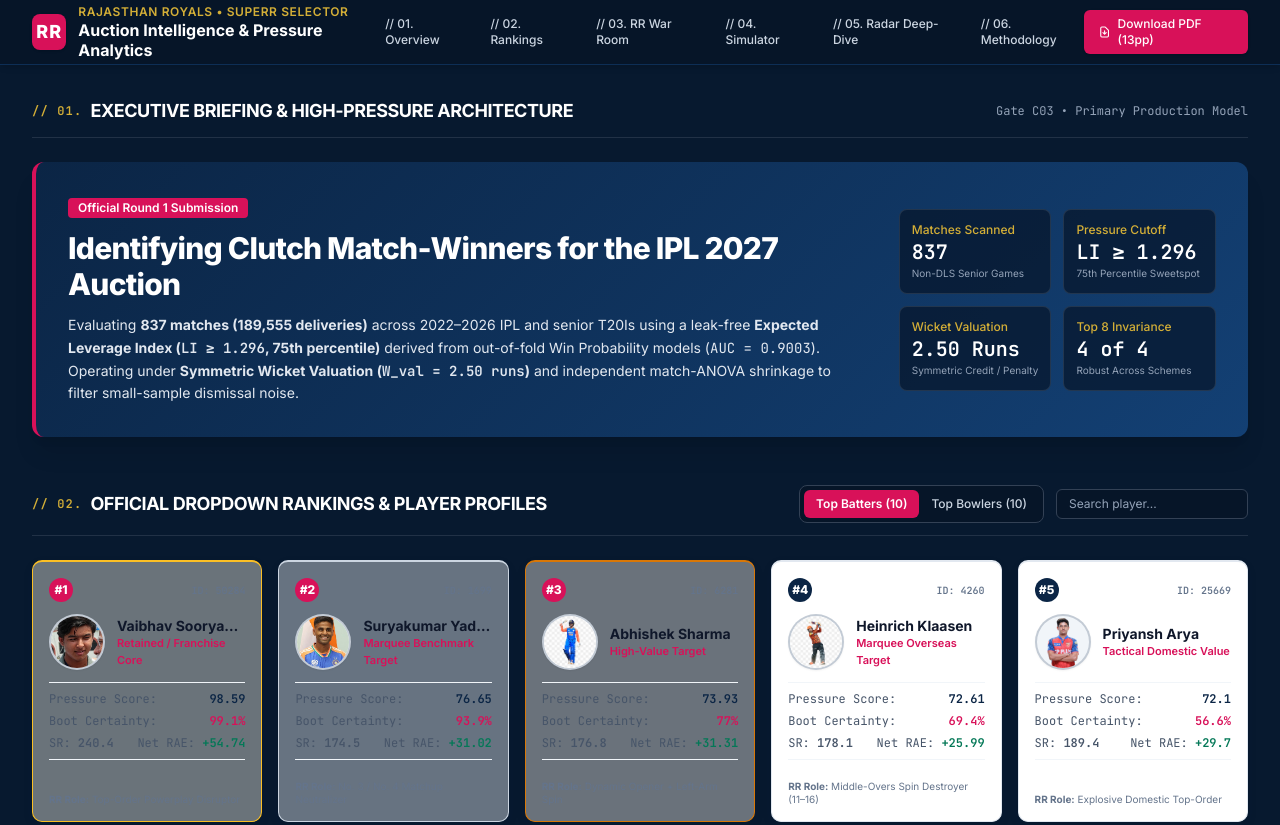
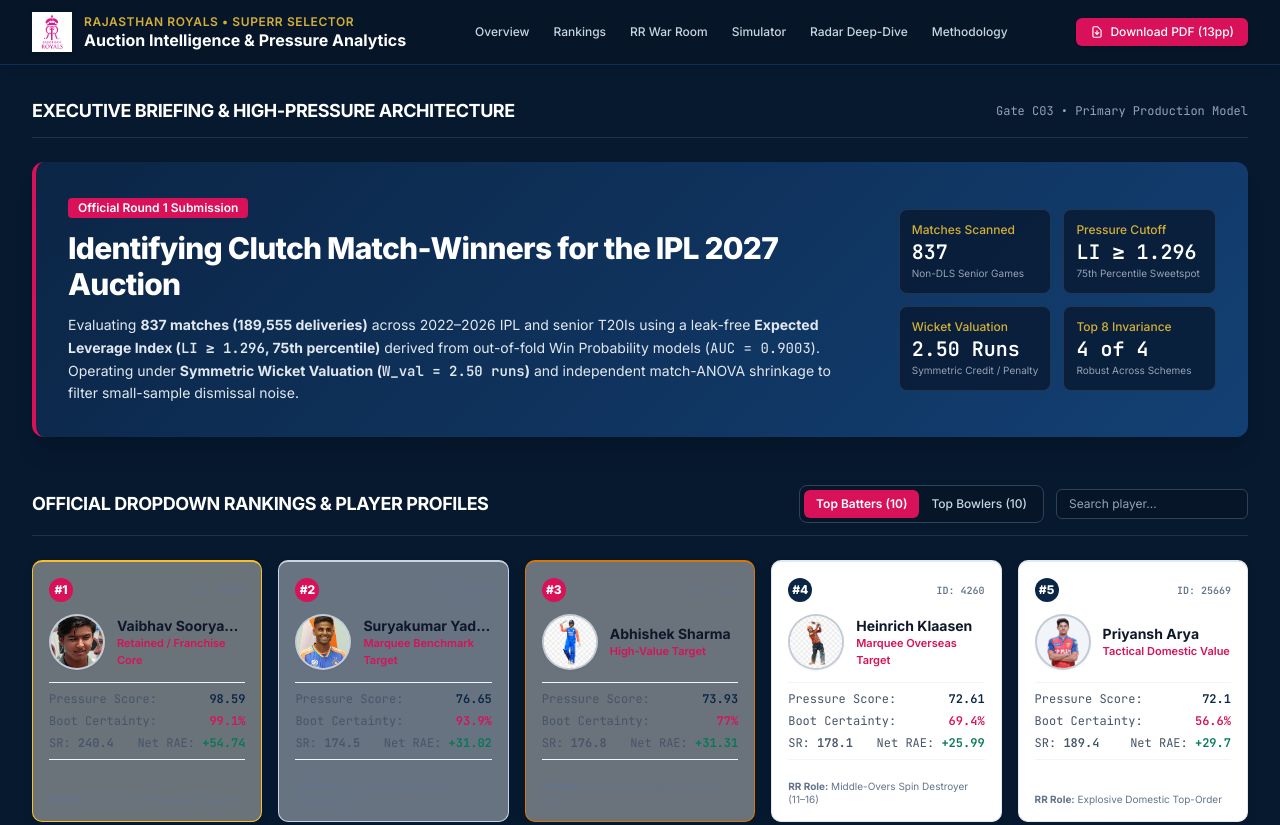
Before and after one commit to tamajit-ghosh-13/rr-pressure-dashboard, a plain HTML site: page index.html in a window 1280 px wide. Shown: the top 825 px of the page. Drawn offline with nearby package versions, Linux system fonts and the light colour scheme.

Commit message:
fix: remove // numbering and add official RR logo image

```diff
--- a/index.html
+++ b/index.html
@@ -90,9 +90,7 @@
   <header class="border-b border-rr-navy-light/60 bg-rr-navy-dark sticky top-0 z-50 shadow-md">
     <div class="max-w-7xl mx-auto px-4 sm:px-6 lg:px-8 h-16 flex items-center justify-between">
       <div class="flex items-center gap-3">
-        <div class="h-9 w-9 rounded-lg bg-rr-pink flex items-center justify-center font-black text-white text-lg tracking-wider shadow">
-          RR
-        </div>
+        <img src="images/RR_logo.webp" alt="Rajasthan Royals" class="h-10 w-10 object-contain drop-shadow" />
         <div>
           <div class="text-xs uppercase tracking-wider font-semibold text-rr-gold">Rajasthan Royals • SupeRR Selector</div>
           <div class="text-base font-bold text-white leading-tight">Auction Intelligence &amp; Pressure Analytics</div>
@@ -101,12 +99,12 @@
 
       <!-- Quick Jump Nav -->
       <nav class="hidden md:flex items-center gap-6 text-xs font-medium text-slate-300">
-        <a href="#overview" class="hover:text-rr-gold transition">// 01. Overview</a>
-        <a href="#rankings" class="hover:text-rr-gold transition">// 02. Rankings</a>
-        <a href="#war-room" class="hover:text-rr-gold transition">// 03. RR War Room</a>
-        <a href="#simulator" class="hover:text-rr-gold transition">// 04. Simulator</a>
-        <a href="#radar" class="hover:text-rr-gold transition">// 05. Radar Deep-Dive</a>
-        <a href="#methodology" class="hover:text-rr-gold transition">// 06. Methodology</a>
+        <a href="#overview" class="hover:text-rr-gold transition">Overview</a>
+        <a href="#rankings" class="hover:text-rr-gold transition">Rankings</a>
+        <a href="#war-room" class="hover:text-rr-gold transition">RR War Room</a>
+        <a href="#simulator" class="hover:text-rr-gold transition">Simulator</a>
+        <a href="#radar" class="hover:text-rr-gold transition">Radar Deep-Dive</a>
+        <a href="#methodology" class="hover:text-rr-gold transition">Methodology</a>
       </nav>
 
       <div class="flex items-center gap-3">
@@ -121,14 +119,11 @@
   <main class="max-w-7xl mx-auto px-4 sm:px-6 lg:px-8 py-8 space-y-12">
 
     <!-- ========================================== -->
-    <!-- // 01. EXECUTIVE BRIEFING & KEY METRICS     -->
+    <!-- EXECUTIVE BRIEFING & KEY METRICS           -->
     <!-- ========================================== -->
     <section id="overview" class="space-y-6">
       <div class="flex items-center justify-between border-b border-slate-700/60 pb-3">
-        <div class="flex items-center gap-2">
-          <span class="text-xs font-mono font-bold text-rr-gold tracking-widest">// 01.</span>
         <h2 class="text-lg font-bold text-white tracking-tight uppercase">Executive Briefing &amp; High-Pressure Architecture</h2>
-        </div>
         <span class="text-xs font-mono text-slate-400">Gate C03 • Primary Production Model</span>
       </div>
 
@@ -175,14 +170,11 @@
     </section>
 
     <!-- ========================================== -->
-    <!-- // 02. OFFICIAL DROPDOWN RANKINGS           -->
+    <!-- OFFICIAL DROPDOWN RANKINGS                 -->
     <!-- ========================================== -->
     <section id="rankings" class="space-y-6">
       <div class="flex flex-col sm:flex-row sm:items-center justify-between border-b border-slate-700/60 pb-3 gap-4">
-        <div class="flex items-center gap-2">
-          <span class="text-xs font-mono font-bold text-rr-gold tracking-widest">// 02.</span>
         <h2 class="text-lg font-bold text-white tracking-tight uppercase">Official Dropdown Rankings &amp; Player Profiles</h2>
-        </div>
 
         <!-- Controls: Role Toggle + Search -->
         <div class="flex items-center gap-3">
@@ -229,14 +221,11 @@
     </section>
 
     <!-- ========================================== -->
-    <!-- // 03. RAJASTHAN ROYALS 2027 AUCTION WAR ROOM -->
+    <!-- RAJASTHAN ROYALS 2027 AUCTION WAR ROOM     -->
     <!-- ========================================== -->
     <section id="war-room" class="space-y-6">
       <div class="flex flex-col sm:flex-row sm:items-center justify-between border-b border-slate-700/60 pb-3 gap-4">
-        <div class="flex items-center gap-2">
-          <span class="text-xs font-mono font-bold text-rr-gold tracking-widest">// 03.</span>
         <h2 class="text-lg font-bold text-white tracking-tight uppercase">Rajasthan Royals 2027 Auction War Room</h2>
-        </div>
 
         <!-- Tier Filter Buttons -->
         <div class="inline-flex rounded-lg bg-rr-navy-dark p-1 border border-slate-700 text-xs font-medium">
@@ -268,14 +257,11 @@
     </section>
 
     <!-- ========================================== -->
-    <!-- // 04. INTERACTIVE SENSITIVITY & SIMULATOR  -->
+    <!-- INTERACTIVE SENSITIVITY & SIMULATOR        -->
     <!-- ========================================== -->
     <section id="simulator" class="space-y-6">
       <div class="flex items-center justify-between border-b border-slate-700/60 pb-3">
-        <div class="flex items-center gap-2">
-          <span class="text-xs font-mono font-bold text-rr-gold tracking-widest">// 04.</span>
         <h2 class="text-lg font-bold text-white tracking-tight uppercase">Interactive Sensitivity &amp; Weight Simulator</h2>
-        </div>
         <span class="text-xs font-mono text-slate-400">Dynamic Client-Side Recalculation</span>
       </div>
 
@@ -373,14 +359,11 @@
     </section>
 
     <!-- ========================================== -->
-    <!-- // 05. 5-PILLAR RADAR & PLAYER DIAGNOSTICS -->
+    <!-- 5-PILLAR RADAR & PLAYER DIAGNOSTICS        -->
     <!-- ========================================== -->
     <section id="radar" class="space-y-6">
       <div class="flex items-center justify-between border-b border-slate-700/60 pb-3">
-        <div class="flex items-center gap-2">
-          <span class="text-xs font-mono font-bold text-rr-gold tracking-widest">// 05.</span>
         <h2 class="text-lg font-bold text-white tracking-tight uppercase">5-Pillar Radar &amp; Head-to-Head Diagnostics</h2>
-        </div>
         <span class="text-xs font-mono text-slate-400">Multi-Attribute Comparison</span>
       </div>
 
@@ -429,14 +412,11 @@
     </section>
 
     <!-- ========================================== -->
-    <!-- // 06. METHODOLOGICAL FOUNDATIONS           -->
+    <!-- METHODOLOGICAL FOUNDATIONS                 -->
     <!-- ========================================== -->
     <section id="methodology" class="space-y-6">
       <div class="flex items-center justify-between border-b border-slate-700/60 pb-3">
-        <div class="flex items-center gap-2">
-          <span class="text-xs font-mono font-bold text-rr-gold tracking-widest">// 06.</span>
         <h2 class="text-lg font-bold text-white tracking-tight uppercase">Methodological Foundations &amp; Gate D1 Validation</h2>
-        </div>
         <span class="text-xs font-mono text-slate-400">Forensic Traps Audit</span>
       </div>
 
```
Also changed, not shown: images/RR_logo.webp (added), 1 other file. Lines whose indentation alone changed are shown as unchanged.
